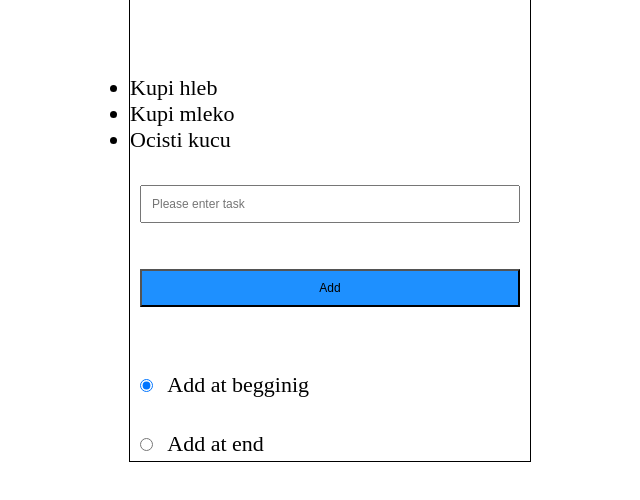
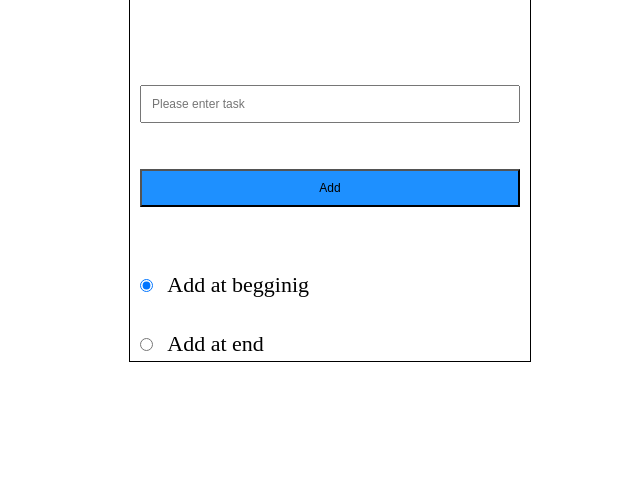
Before and after one commit to cipiripi13/Projects, a plain HTML site: page ToDo List/toDo.html in a window 1280 px wide. Shown: the part 84-584 px from the top of the page, without its empty margins (310-950 px from the left). Drawn offline with Linux system fonts and the light colour scheme.

Commit message:
change in html

```diff
--- a/ToDo List/toDo.html
+++ b/ToDo List/toDo.html
@@ -65,9 +65,9 @@
     <br />
     <div>
       <ul>
-        <li>Kupi hleb</li>
+        <!-- <li>Kupi hleb</li>
         <li>Kupi mleko</li>
-        <li>Ocisti kucu</li>
+        <li>Ocisti kucu</li> -->
       </ul>
     </div>
 
```
